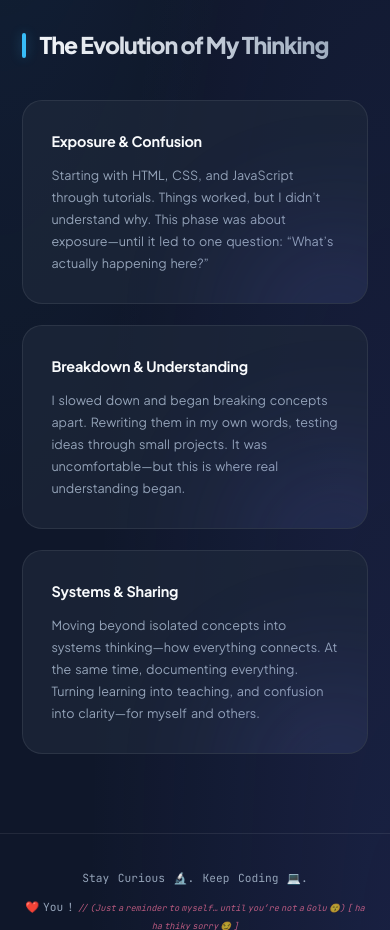
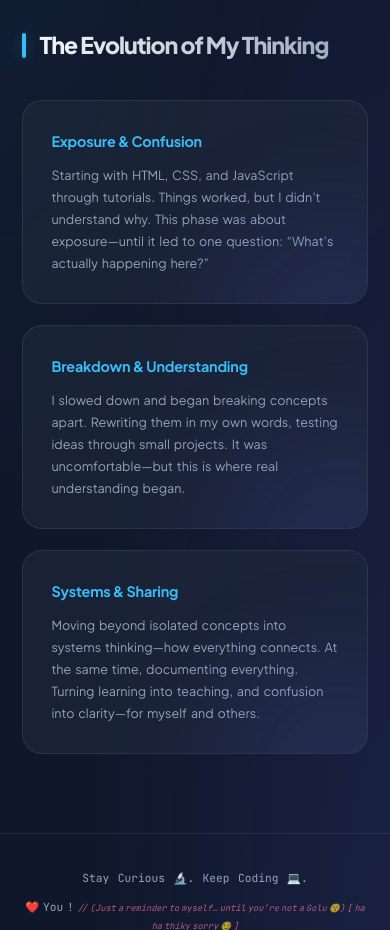
Before and after one commit to omkar142web/lrnodejs, a website: page views/about.html in a window 390 px wide. Shown: the part 1160-2090 px from the top of the page. Drawn offline with Linux system fonts and the light colour scheme; files that its build step writes are made by us from their sources.

Commit message:
h3 col and 690px width screen

```diff
--- a/views/about.html
+++ b/views/about.html
@@ -402,6 +402,12 @@
           gap: 1.25rem;
         }
 
+        .milestone h3 {
+          color: var(--accent) ;
+        }
+      }
+
+      @media (max-width: 690px) {
         nav li:has(a[href="/learnings"]),
         nav li:has(a[href="/stack"]),
         nav li:has(a[href="/projects"]) {
```
